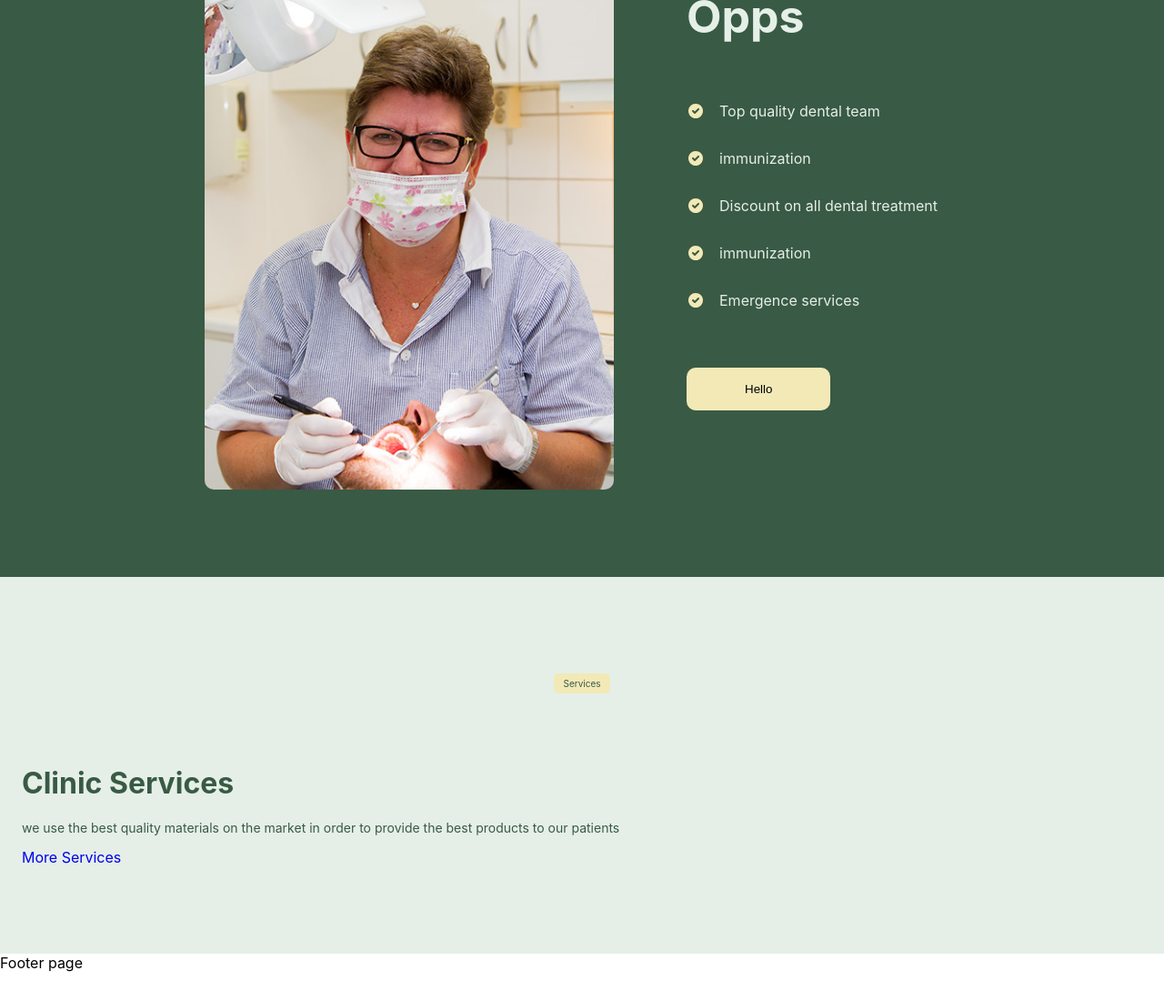
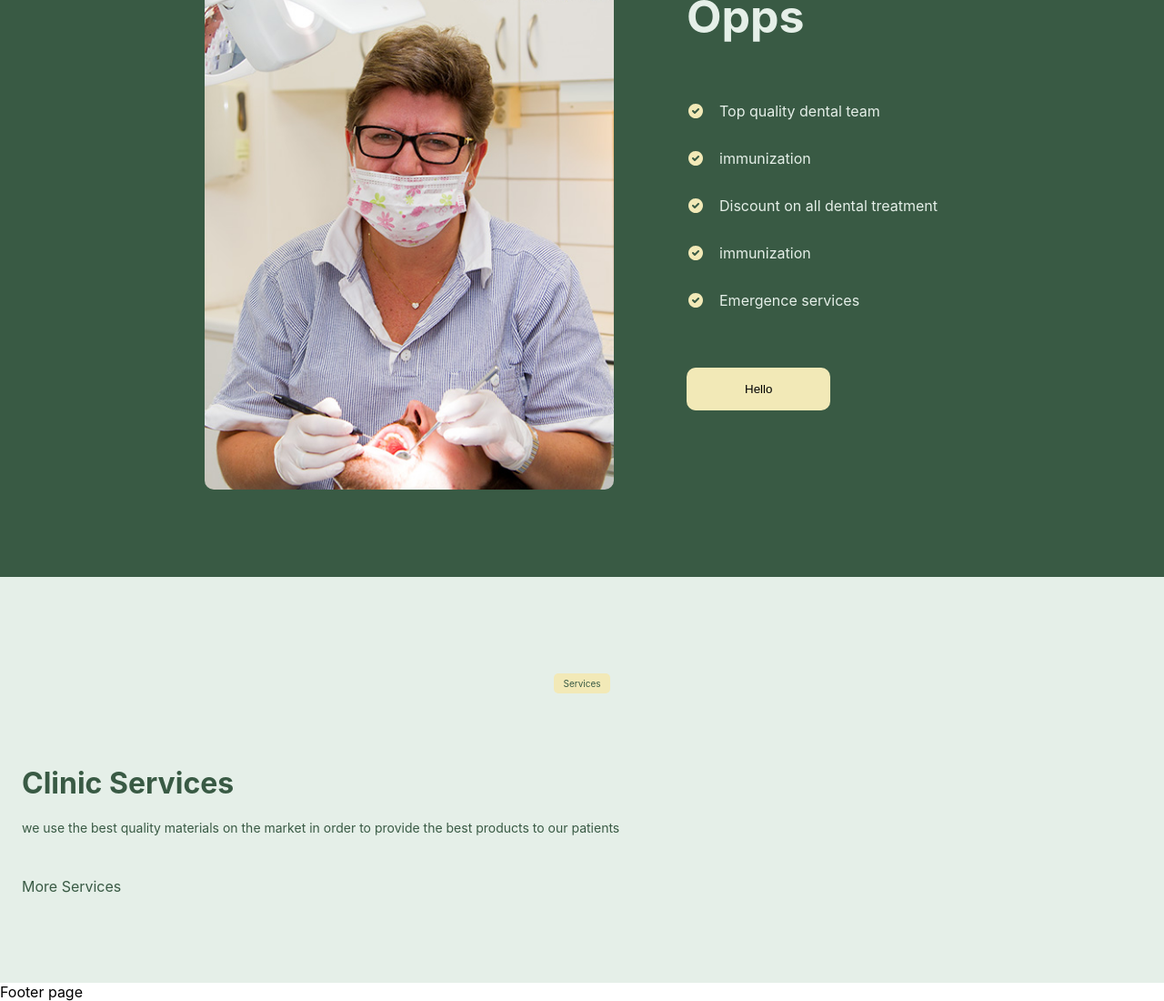
Before and after one commit to MuhammadTurkmen/Dental-Landing-Page-React, a React (Create React App) app: page / in a window 1280 px wide. Shown: the part 1004-2104 px from the top of the page at 91% size. Before the commit the page ends 2072 px from the top, so only its background shows below. Built offline with nearby package versions, Linux system fonts and the light colour scheme.

Commit message:
adding hover

```diff
--- a/src/components/Services.js
+++ b/src/components/Services.js
@@ -47,6 +47,11 @@ const Wrapper = styled.div`
 
     a {
       text-decoration: none;
+      margin-top: 2rem;
+      color: #395a44;
+    }
+    a:hover {
+      text-decoration: underline;
     }
   }
   .services-title {
```
